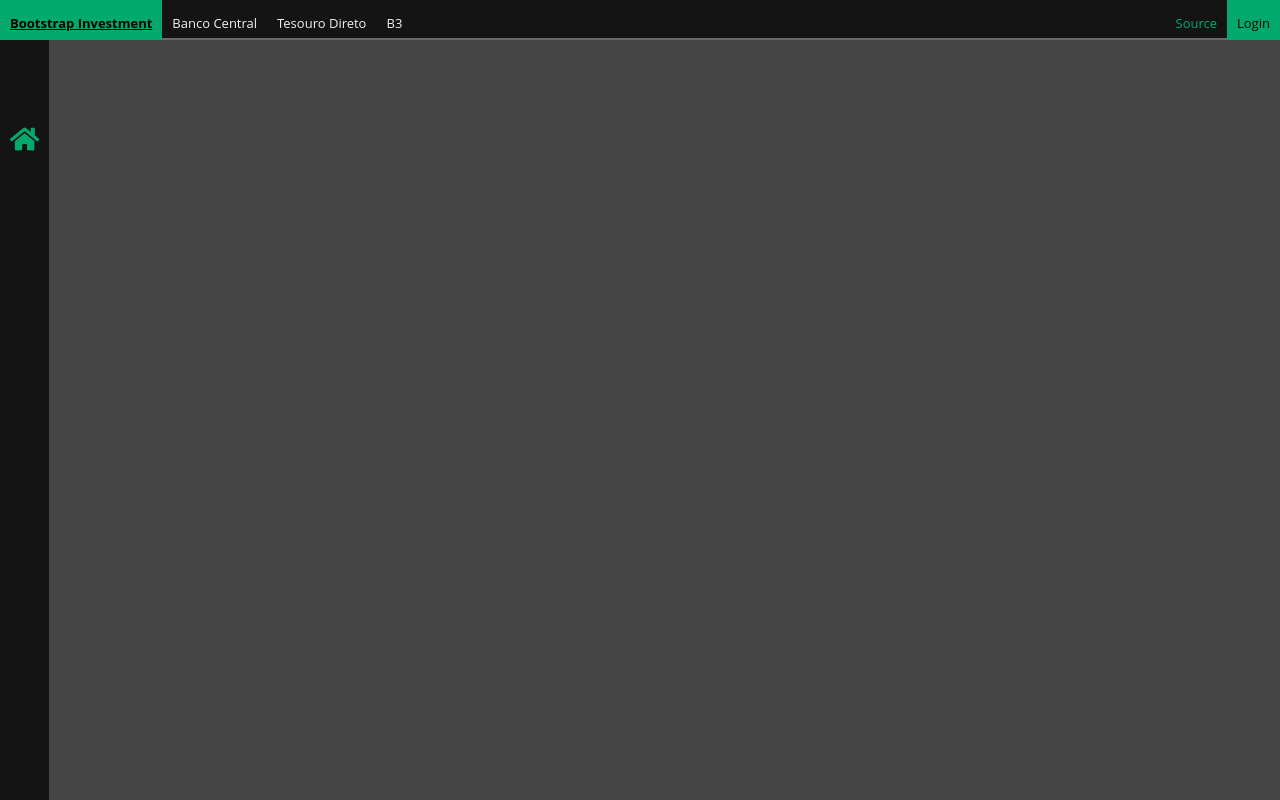
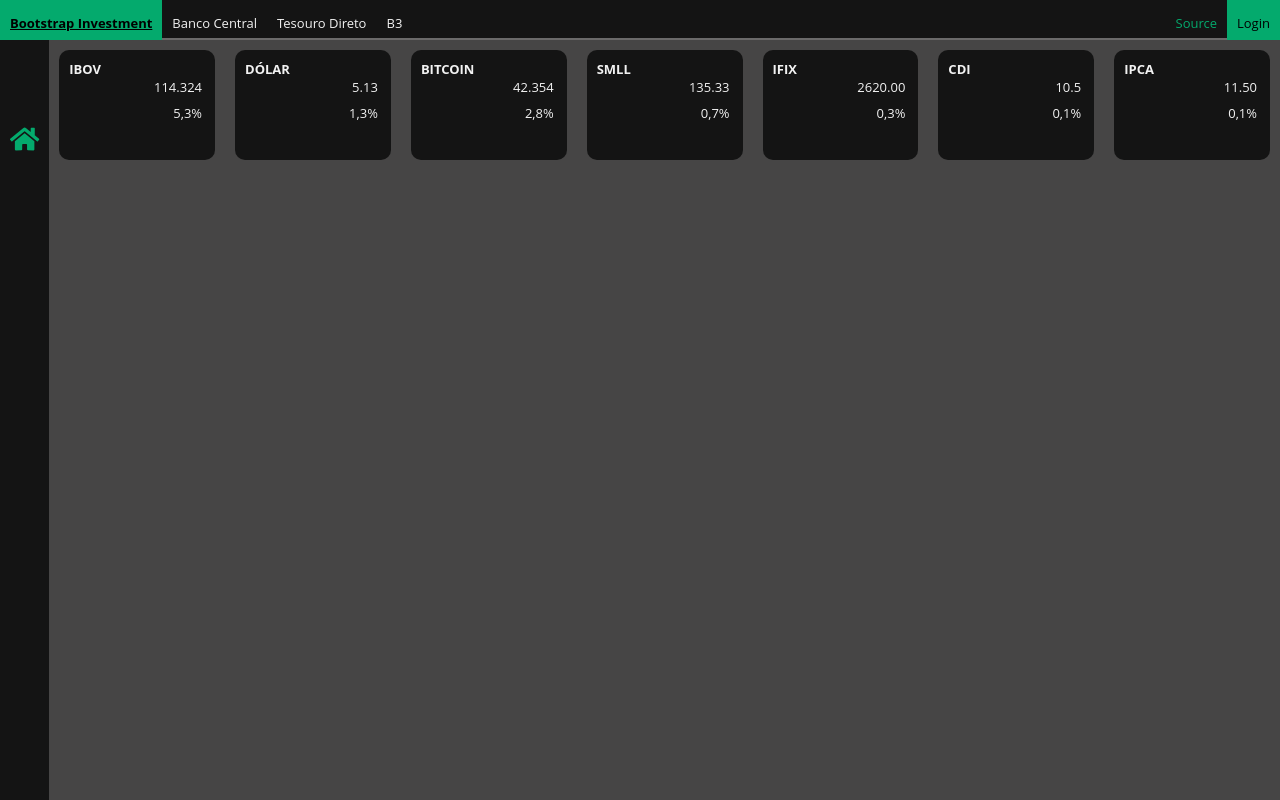
Before and after one commit to wwweslei/QuantitativeTrading, a Django app: page / in a window 1280 px wide. Run offline with Django 4.2, Linux system fonts and the light colour scheme; style sheets or scripts are compiled from the project's sources; some libraries are stand-ins or nearby versions.

Commit message:
:lipstick: Create home page cards
add card component css and html

```diff
--- /dev/null
+++ b/quantitativeTrading/core/static/core/css/components/_card.scss
@@ -0,0 +1,26 @@
+// -----------------------------------------------------------------------------
+// This file contains all styles related to the card component.
+// ----
+
+.c-card {
+    margin: 10px; // ver depois
+    background-color: $dark-grey;
+    color: $light-white;
+    width: 14%;
+    height: 110px;
+    border-radius: 10px;
+    & h4 {
+        color: $light-white;
+        margin: 0;
+        padding: 10px 0px 0px 10px;
+        font-size: 13px;
+        font-weight: bold;
+        text-align: left;
+    }
+    & p {
+        margin: 0;
+        padding: 0px 13px 8px 0px;
+        font-size: 13px;
+        text-align: right;
+    }
+}
--- a/quantitativeTrading/core/static/core/css/layout/_l-main.scss
+++ b/quantitativeTrading/core/static/core/css/layout/_l-main.scss
@@ -2,7 +2,7 @@
 // This file contains all styles related to the main of the core/application.
 // -----------------------------------------------------------------------------
 
-$main-name: 'l-main';
+$main-name: "l-main";
 
 .#{$main-name} {
   background-color: $mid-grey;
--- a/quantitativeTrading/core/static/core/css/main.scss
+++ b/quantitativeTrading/core/static/core/css/main.scss
@@ -25,7 +25,8 @@
 
 // 5. Components
 @import
-  'components/button';
+  'components/button',
+  'components/card';
 
 // 6. Page-specific styles
 @import
--- a/quantitativeTrading/core/static/core/css/pages/_home.scss
+++ b/quantitativeTrading/core/static/core/css/pages/_home.scss
@@ -2,6 +2,8 @@
 // This file contains styles that are specific to the home page.
 // -----------------------------------------------------------------------------
 
-h1{
-    color: brown;
-  }
+.l-cards {
+  display: flex;
+  justify-content: space-between;
+  align-content: flex-start;
+}
--- a/quantitativeTrading/core/templates/core/home/main.html
+++ b/quantitativeTrading/core/templates/core/home/main.html
@@ -1,2 +1,3 @@
 <main class="l-main">
+    {% include '../includes/cards.html'%}
 </main>
--- /dev/null
+++ b/quantitativeTrading/core/templates/core/includes/cards.html
@@ -0,0 +1,37 @@
+<section class="l-cards">
+    <div class="c-card">
+        <h4>IBOV</h4>
+        <p>114.324</p>
+        <p class="js-card_pct">5,3%</p>
+    </div>
+    <div class="c-card">
+        <h4>DÓLAR</h4>
+        <p>5.13</p>
+        <p class="js-card_pct">1,3%</p>
+    </div>
+    <div class="c-card">
+        <h4>BITCOIN</h4>
+        <p>42.354</p>
+        <p class="js-card_pct">2,8%</p>
+    </div>
+    <div class="c-card">
+        <h4>SMLL</h4>
+        <p>135.33</p>
+        <p class="js-card_pct">0,7%</p>
+    </div>
+    <div class="c-card">
+        <h4>IFIX</h4>
+        <p>2620.00</p>
+        <p class="js-card_pct">0,3%</p>
+    </div>
+    <div class="c-card">
+        <h4>CDI</h4>
+        <p>10.5</p>
+        <p class="js-card_pct">0,1%</p>
+    </div>
+    <div class="c-card">
+        <h4>IPCA</h4>
+        <p>11.50</p>
+        <p class="js-card_pct"> 0,1%</p>
+    </div>
+</section>
```
